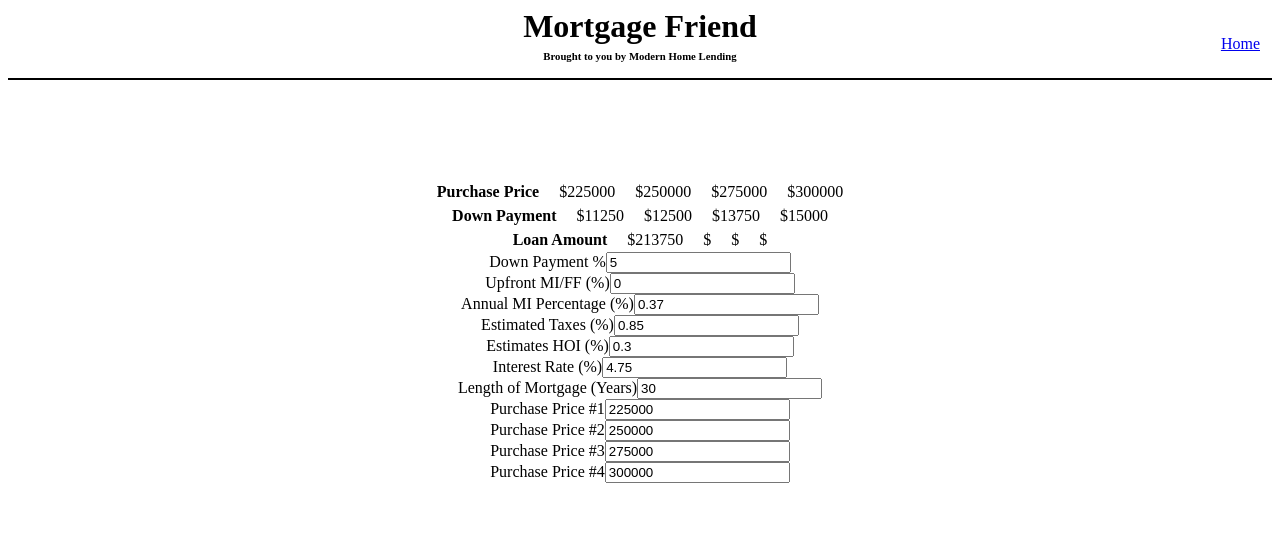
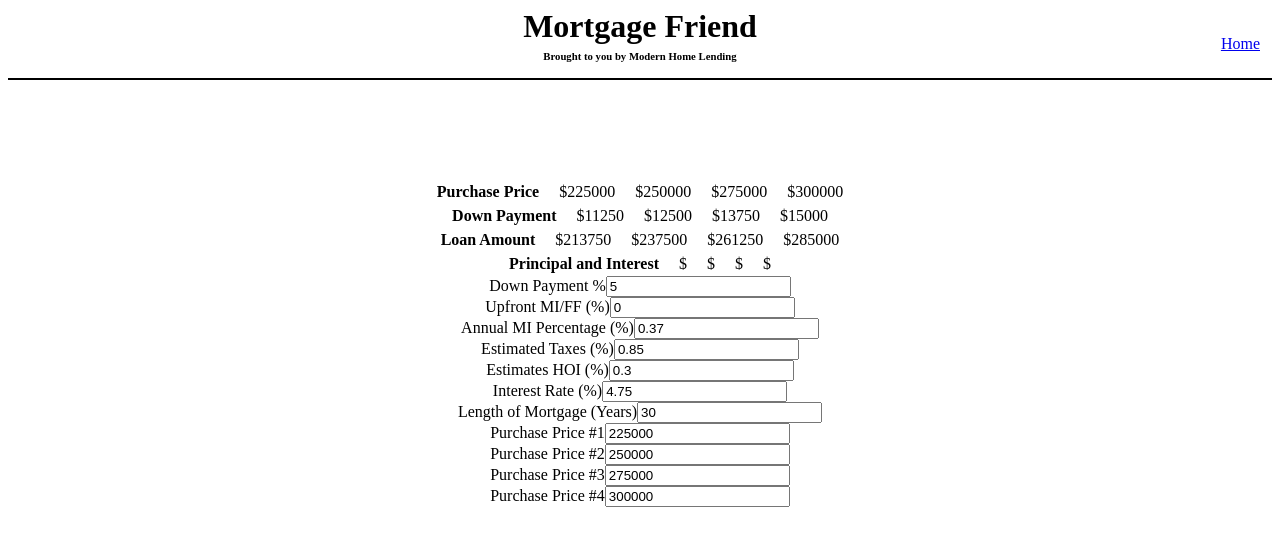
Before and after one commit to Zakery1/More-Friend, an Angular app: page /pvdp in a window 1280 px wide. Shown: the top 546 px of the page. Built offline with nearby package versions, Linux system fonts and the light colour scheme.

Commit message:
finish loan amounts

```diff
--- a/src/app/price-varied-dp/price-varied-dp.component.html
+++ b/src/app/price-varied-dp/price-varied-dp.component.html
@@ -1,4 +1,6 @@
 <div class="pvdp-main">
+
+	<div class="ppc-top">
 		<div class="ppc">
 			<div class="ppc-row">
 				<div class="display-pprices display-pprices-l">Purchase Price</div>
@@ -21,10 +23,20 @@
 				<div class="display-pprices">${{loanAmountThree}}</div>
 				<div class="display-pprices">${{loanAmountFour}}</div>
 			</div>
+		</div>
+	</div>
 
+	<div class="ppc">
+		<div class="ppc-row">
+				<div class="display-pprices display-pprices-l">Principal and Interest</div>
+				<div class="display-pprices">${{pAndIOne}}</div>
+				<div class="display-pprices">${{pAndITwo}}</div>
+				<div class="display-pprices">${{pAndIThree}}</div>
+				<div class="display-pprices">${{pAndIFour}}</div>
 		</div>
+	</div>
+
 	<div class="mp">
-
 	</div>
 	<div class="loi">
 		<p class="input-line">Down Payment %<input [(ngModel)]="downPaymentPercentage" type="number"></p>
--- a/src/app/price-varied-dp/price-varied-dp.component.ts
+++ b/src/app/price-varied-dp/price-varied-dp.component.ts
@@ -27,6 +27,9 @@ export class PriceVariedDpComponent implements OnInit {
 	private downPaymentFour = ( this.purchasePriceFour * this.downPaymentPercentage) / 100;
 
 	private loanAmountOne =  (this.purchasePriceOne * (100 - this.downPaymentPercentage) / 100) * (100 + this.upfrontMiFf) / 100;
+	private loanAmountTwo =  (this.purchasePriceTwo * (100 - this.downPaymentPercentage) / 100) * (100 + this.upfrontMiFf) / 100;
+	private loanAmountThree =  (this.purchasePriceThree * (100 - this.downPaymentPercentage) / 100) * (100 + this.upfrontMiFf) / 100;
+	private loanAmountFour =  (this.purchasePriceFour * (100 - this.downPaymentPercentage) / 100) * (100 + this.upfrontMiFf) / 100;
 
 	constructor() {
 
```
Lines whose indentation alone changed are shown as unchanged.
